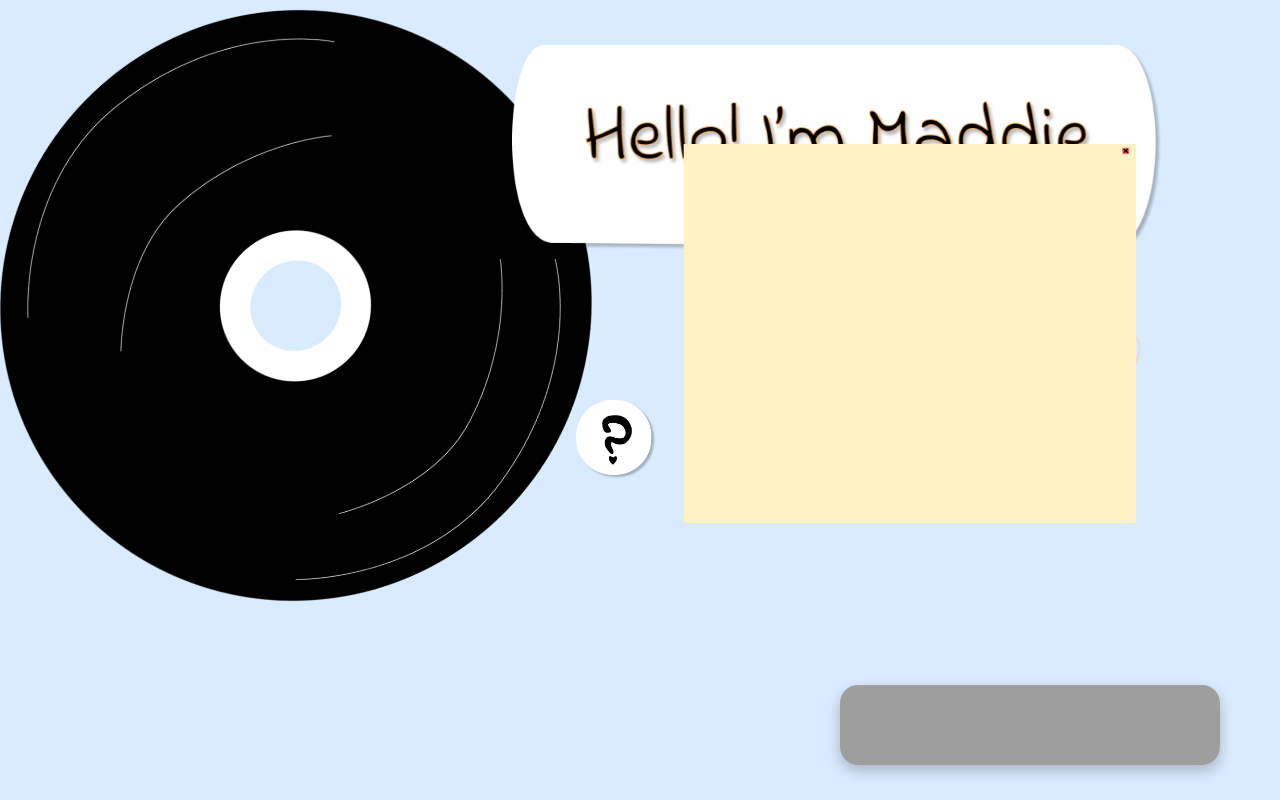
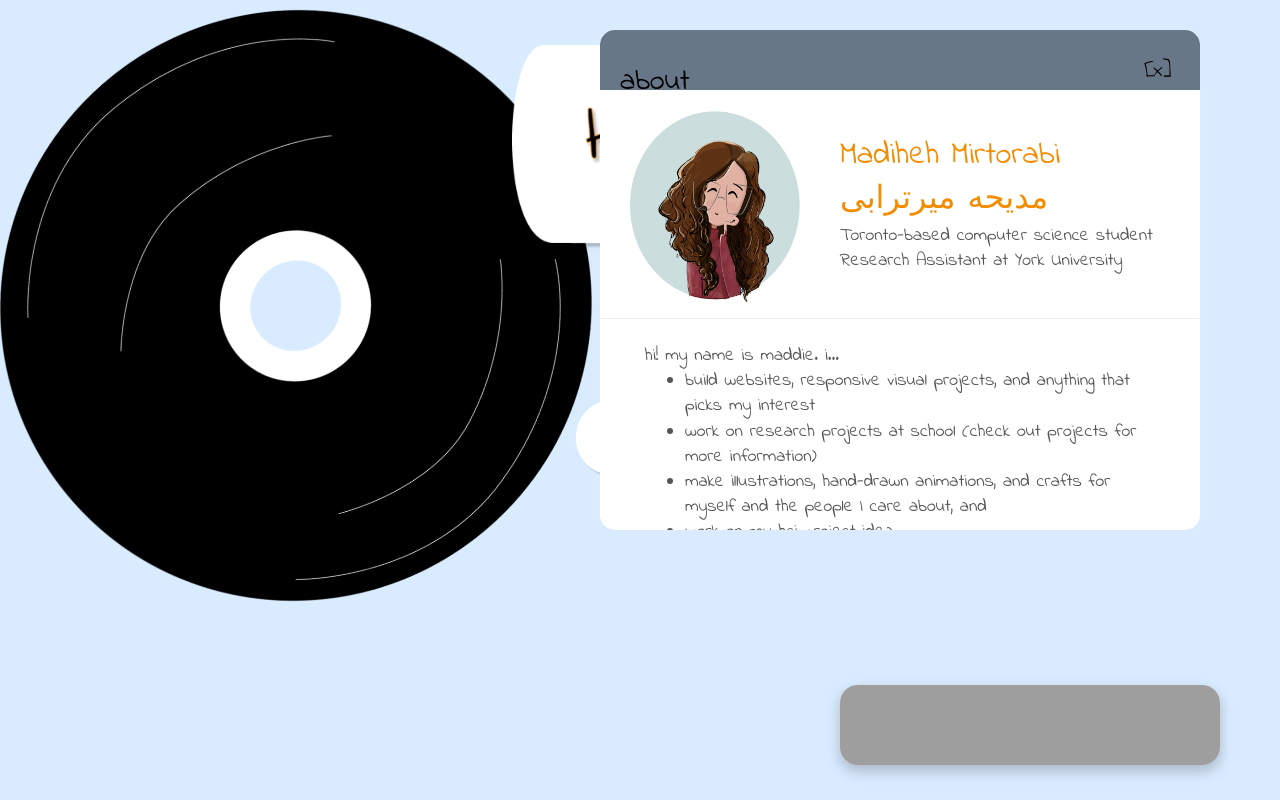
Before and after one commit to madiheiiii/webbie, a React app in the folder frontend/: page / in a window 1280 px wide. Both pictures are taken after a click on the button 616 px from the left and 440 px from the top of the page. Built offline with nearby package versions, Linux system fonts and the light colour scheme; grey boxes are pictures that could not be loaded; the HTML template or start-up script is replaced by a standard one.

Commit message:
about section is completed, some new components have been added, the window designs have been updated

```diff
--- a/frontend/src/App.css
+++ b/frontend/src/App.css
@@ -1,3 +1,5 @@
+@import url('https://fonts.googleapis.com/css2?family=Indie+Flower&display=swap');
+
 html, body, #root {
   margin: 0;
   width: 100%;
@@ -22,8 +24,8 @@ body{
 }
 
 
-.mainWindow {
-  background-image: url('../components/main_page/main window.png');
+/* .aboutWindow {
+  background-image: url('../components/main_page/window 1.png');
   background-size: contain;
   background-repeat: no-repeat;
   background-position: center;
@@ -35,20 +37,133 @@ body{
   border: none;
   background-color: transparent;
   text-align: center;
+} */
+.aboutWindow {
+  width: 600px;
+  height: 500px;
+  position: absolute;
+  left: 600px;
+  top: 30px;
+  display: flex;
+  flex-direction: column;
+  background: rgba(255, 255, 255, 1);
+  border-radius: 15px;
+  overflow: hidden;
+
+}
+.aboutTop{
+  display: flex;
+  align-items: center;
+  gap: 10px;
+  flex-shrink: 0;
+  padding: 14px 30px;
+  border-bottom: 1px solid #eee;
+  flex-shrink: 0;
+}
+.profilePicture{
+  background-image: url('../components/main_page/profile pictoore.jpg');
+  background-size: contain;
+  background-repeat: no-repeat;
+  background-position: left;
+  flex-shrink: 0;
+  width: 200px;
+  height: 200px;
 }
 
+.aboutIntro h2 {
+  margin: 0;
+  font-size: 32px;
+  color: #f28c00;
+  font-weight: 500;
+}
+
+.aboutIntro p {
+  margin: 0;
+  font-size: 18px;
+  color: #555;
+}
+.aboutIntro li{
+  margin: 0;
+  font-size: 18px;
+  color: #555;
+}
+.aboutIntro strong{
+  font-size:26px;
+}
+.aboutIntro h2,
+.aboutIntro p,
+.aboutIntro li,
+.aboutIntro ul{
+  margin: 0;
+  line-height: 1.4;
+}
+
+.header{
+  width: 100%;
+  height: 60px;
+  position: relative;
+  display: flex;
+
+  background: rgba(104, 119, 135, 1);
+  overflow: hidden;
+
+}
+.aboutContent {
+  padding: 35px 55px;
+  box-sizing: border-box;
+  height: calc(100% - 90px);
+}
+
+
+.aboutScroll {
+  flex: 1;
+  overflow-y: auto;
+  padding: 25px 45px;
+  font-size: 22px;
+  line-height: 1.6;
+  color: #444;
+  box-sizing: border-box;
+}
+
+
 .exit{
-  background-image: url('../components/main_page/exit.png');
   background-color: transparent;
   background-size: contain;
   background-repeat: no-repeat;
   position: absolute;
-  top: 110px;
+  top: 5px;
   right: 50px;
-  width: 40px;
-  height: 40px;
+  width: 2%;
+  height: 2%;
   cursor: pointer;
   border: none;
+}
+.titleAbout{
+  background-color: transparent;
+  background-size: contain;
+  background-repeat: no-repeat;
+  position: absolute;
+  top: 0px;
+  left: 20px;
+  cursor: pointer;
+  border: none;
+}
+.educationItem {
+  border-left: 3px solid #eeeeee;
+  padding-left: 18px;
+}
+.orangeText {
+  color: #f28c00;
+  font-weight: 600;
+}
+.languagesItem {
+  border-left: 3px solid #eeeeee;
+  padding-left: 18px;
+}
+.aboutIntro h1{
+  margin: 0;
+  font-size: 20px;
+  font-weight: 500;
 }
 .spotify-widget {
   position: absolute;
--- a/frontend/src/App.jsx
+++ b/frontend/src/App.jsx
@@ -1,10 +1,12 @@
 import {useState, useRef} from 'react';
+<link href='https://fonts.googleapis.com/css?family=Indie Flower' rel='stylesheet'></link>
 import './App.css'
 import dropSound from "../components/audio/drop_002.ogg";
 import SpotifyWidget from "./Spotify";
 
 export default function App() {
   const [mainWindow, setMainWindow] = useState(false);
+  const [aboutWindow, setAboutWindow] = useState(false);
   const audio = useRef(null);
 return (
     <div className="page">
@@ -16,32 +18,82 @@ return (
     <div className="name"></div>
     <SpotifyWidget />
 
+
     <div className="menuButtons">
     <button
       type="button"
       className="about"
-      onClick={() => {audio.current.currentTime = 0; audio.current.play(); setMainWindow(!mainWindow)}}
+      onClick={() => {audio.current.currentTime = 0; audio.current.play(); setAboutWindow(!aboutWindow)}}
     ></button>
     <button
       type="button"
       className="links"
-      onClick={() => {audio.current.currentTime = 0; audio.current.play(); setMainWindow(!mainWindow)}}
+      onClick={() => {audio.current.currentTime = 0; audio.current.play(); setAboutWindow(!aboutWindow)}}
     ></button>
     <button
       type="button"
       className="contact"
-      onClick={() => {audio.current.currentTime = 0; audio.current.play(); setMainWindow(!mainWindow)}}
+      onClick={() => {audio.current.currentTime = 0; audio.current.play(); setAboutWindow(!aboutWindow)}}
     ></button>
     <button
       type="button"
       className="work"
-      onClick={() => {audio.current.currentTime = 0; audio.current.play(); setMainWindow(!mainWindow)}}
+      onClick={() => {audio.current.currentTime = 0; audio.current.play(); setAboutWindow(!aboutWindow)}}
     ></button>
     </div>
 
-    {mainWindow && (
-      <div className="mainWindow">
-          <button type="button" className="exit" onClick={() => {audio.current.currentTime = 0; audio.current.play(); setMainWindow(!mainWindow)}}></button>
+    {aboutWindow && (
+      <div className="aboutWindow">
+        <div className = "header">
+          <button type="button" className="exit"  onClick={() => {audio.current.currentTime = 0; audio.current.play(); setAboutWindow(!aboutWindow)}} style={{ fontFamily: 'Indie Flower', fontSize: '20px' }}>
+            <p>[x]</p>
+          </button>
+          <div className = "titleAbout" style={{ fontFamily: 'Indie Flower', fontSize: '30px' }}>
+            <p>about</p>
+          </div>
+        </div>
+        <div className="aboutTop">
+          <div className = "profilePicture"></div>
+          <div className="aboutIntro" style={{ fontFamily: 'Indie Flower', fontSize: '20px' }}>
+            <h2>Madiheh Mirtorabi</h2>
+            <h2>مدیحه میرترابی</h2>
+            <p>Toronto-based computer science student</p>
+            <p>Research Assistant at York University</p>
+          </div>
+        </div>
+        <div className ="aboutScroll">
+          <div className="aboutIntro" style={{ fontFamily: 'Indie Flower' }}>
+            <p>hi! my name is maddie. i...</p>
+            <ul>
+              <li>build websites, responsive visual projects, and anything that picks my interest</li>
+              <li>work on research projects at school (check out projects for more information)</li>
+              <li>make illustrations, hand-drawn animations, and crafts for myself and the people I care about, and</li>
+              <li>work on my hci project idea</li>
+              <li>(i'm also getting more into having fun while leetcoding)</li>
+            </ul>
+            <strong>Education</strong>
+            <div className="educationItem">
+              <h1>Bachelor of Computer Science </h1>
+              <p style={{ fontSize: "14px", color: '#aab4bc'}}> 2024-2028, currently in third year</p>
+            </div>
+            <strong>Other Interests</strong>
+            <ul>
+              <li>cooking, I looove trying new recipes. my recent favorites are Bulgogi and Çılbır.</li>
+              <li>reading! fiction and sometimes non-fictions</li>
+              <li>cookin</li>
+              <li>music, listening and making (i've only had my hands on piano though~)</li>
+              <li>digital art, i used to do illustrations and 2d animation at Tehran Fine Arts School for Girls</li>
+              <li>learning languages, currently working on German!</li>
+            </ul>
+            <strong>Languages</strong>
+            <div className="languagesItem">
+                  <h1 style={{fontSize: "18px"}}> i have native fluency in <span className="orangeText">English</span> and{" "}
+                    <span className="orangeText">Persian(Farsi)</span>.
+                  </h1>
+              <p style={{ fontSize: "11px" }}>I am also learning German, and I know some Japanese here and there</p>
+            </div>
+          </div>
+        </div>
       </div>
     )}
 
```
Also changed, not shown: frontend/components/main_page/exit sign.png (added), frontend/components/main_page/window 1.png (added).
